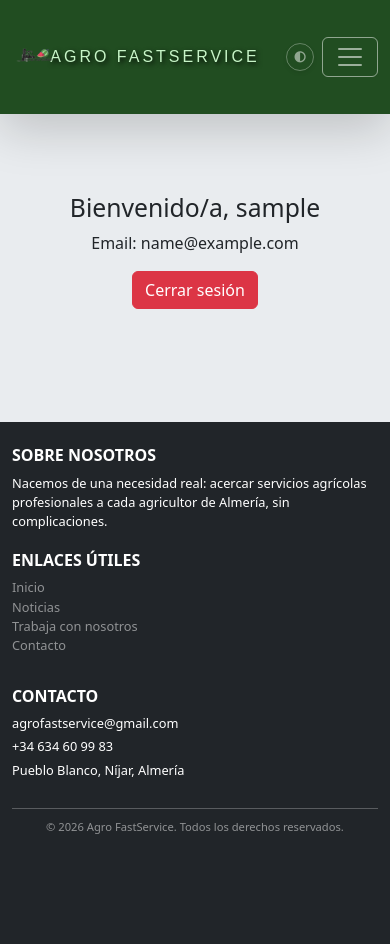
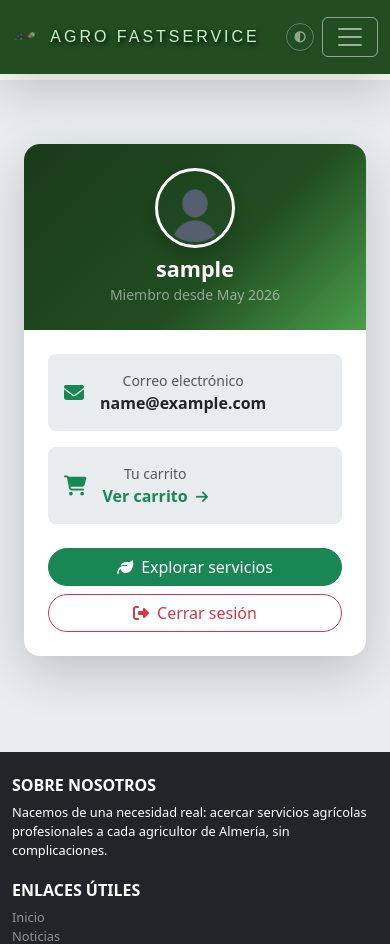
Before and after one commit to Leghlimi/agro_fastservice, a Django app: page /usuarios/perfil/ in a window 390 px wide. Shown: the top 944 px of the page. Before the commit the page ends 834 px from the top, so only its background shows below. Run offline with Django 5.2, Linux system fonts and the light colour scheme; the visitor is signed in with stand-in values (Sample User, id 1); data that the repository does not hold is empty.

Commit message:
Cambios frontend mobile-first

```diff
--- a/carrito/templates/carrito/ver_carrito.html
+++ b/carrito/templates/carrito/ver_carrito.html
@@ -27,7 +27,7 @@
             <tr class="carrito-row">
                 <td data-label="Servicio" class="d-flex align-items-center gap-3 text-start">
                     <img src="{% static 'img/portadas/' %}{{ item.servicio.imagen }}" alt="{{ item.servicio.nombre }}"
-                         class="rounded shadow-sm carrito-thumb" style="width:70px; height:70px; object-fit:cover;">
+                         class="rounded shadow-sm carrito-thumb">
                     <span class="fw-semibold">{{ item.servicio.nombre }}</span>
                 </td>
                 <td data-label="Categoria" class="text-center">{{ item.servicio.categoria }}</td>
@@ -78,7 +78,7 @@
             <i class="fas fa-info-circle me-2"></i>Tu carrito está vacío
         </h4>
         <a href="{% url 'servicios:lista_servicios' %}" class="btn btn-primary rounded-pill mt-2">
-            <i class="fas fa-gamepad me-2"></i>Explorar catálogo de servicios
+            <i class="fas fa-tractor me-2"></i>Explorar catálogo de servicios
         </a>
     </div>
     {% endif %}
--- a/home/templates/home/galeria.html
+++ b/home/templates/home/galeria.html
@@ -33,7 +33,7 @@
                             <img src="{% static 'img/afs' %}{{ forloop.counter }}.jpeg"
                                  class="img-fluid w-100 h-100 galeria-img"
                                  alt="Maquinaria AFS {{ forloop.counter }}"
-                                 style="object-fit: contain;">
+                                 style="object-fit: cover;">
                         </div>
                     </div>
                 </div>
--- a/static/css/style.css
+++ b/static/css/style.css
@@ -72,14 +72,12 @@ header {
 .navbar-brand img {
     height: 40px;
     margin-right: 10px;
-    transform: scale(1.6);
-    transform-origin: left center;
 }
 
 @media (max-width: 992px) {
     .navbar {
-        padding-top: 2rem !important;
-        padding-bottom: 2rem !important;
+        padding-top: 0.75rem !important;
+        padding-bottom: 0.75rem !important;
     }
 }
 
--- a/static/js/script.js
+++ b/static/js/script.js
@@ -1,4 +1,8 @@
   document.addEventListener("DOMContentLoaded", function () {
+
+      // =========================================================
+      // MODO OSCURO
+      // =========================================================
       const btn = document.getElementById("toggle-theme");
       const html = document.documentElement;
 
@@ -8,38 +12,38 @@ document.addEventListener("DOMContentLoaded", function () {
           html.setAttribute("data-bs-theme", savedTheme);
       }
 
+      if (btn) {
           btn.addEventListener("click", function () {
               const current = html.getAttribute("data-bs-theme");
               const next = current === "dark" ? "light" : "dark";
               html.setAttribute("data-bs-theme", next);
-
-        // Guardar el tema elegido en localStorage
               localStorage.setItem("theme", next);
           });
+      }
+
+      // =========================================================
+      // MENSAJES FLOTANTES (TOASTS)
+      // =========================================================
+      const toastElList = [].slice.call(document.querySelectorAll('.toast'));
+      toastElList.forEach(function (toastEl) {
+          const toast = new bootstrap.Toast(toastEl, { delay: 3000 });
+          toast.show();
       });
 
-// Mostrar/ocultar contraseña
+  });
+
+  // =========================================================
+  // MOSTRAR / OCULTAR CONTRASEÑA
+  // =========================================================
   function togglePassword(fieldId) {
       const field = document.getElementById(fieldId);
       const icon = document.getElementById('icon-' + fieldId);
+      if (!field || !icon) return;
       if (field.type === "password") {
           field.type = "text";
-        icon.classList.remove('fa-eye');
-        icon.classList.add('fa-eye-slash');
+          icon.classList.replace('fa-eye', 'fa-eye-slash');
       } else {
           field.type = "password";
-        icon.classList.remove('fa-eye-slash');
-        icon.classList.add('fa-eye');
+          icon.classList.replace('fa-eye-slash', 'fa-eye');
       }
   }
-
-// Mensajes flotantes
-document.addEventListener("DOMContentLoaded", function () {
-    const toastElList = [].slice.call(document.querySelectorAll('.toast'));
-    toastElList.forEach(function (toastEl) {
-        const toast = new bootstrap.Toast(toastEl, {
-            delay: 3000
-        });
-        toast.show();
-    });
-});
--- a/templates/base.html
+++ b/templates/base.html
@@ -3,6 +3,7 @@
 <html lang="es" data-bs-theme="light">
 <head>
     <meta charset="UTF-8">
+    <meta name="viewport" content="width=device-width, initial-scale=1">
     <title>{% block title %}Agro FastService{% endblock %}</title>
 
     <!-- CSS -->
@@ -12,9 +13,7 @@
     <!-- Font Awesome -->
     <link href="https://cdnjs.cloudflare.com/ajax/libs/font-awesome/6.5.0/css/all.min.css" rel="stylesheet">
 
-    <!-- Scripts -->
-    <script src="https://cdn.jsdelivr.net/npm/bootstrap@5.3.0/dist/js/bootstrap.bundle.min.js"></script>
-    <script src="{% static 'js/script.js' %}"></script>
+
 </head>
 <body class="bg-body text-body">
 
@@ -224,5 +223,8 @@
     </div>
 </footer>
 
+<!-- Scripts -->
+<script src="https://cdn.jsdelivr.net/npm/bootstrap@5.3.0/dist/js/bootstrap.bundle.min.js"></script>
+<script src="{% static 'js/script.js' %}"></script>
 </body>
 </html>
--- a/usuarios/templates/usuarios/login.html
+++ b/usuarios/templates/usuarios/login.html
@@ -5,7 +5,7 @@
 
 {% block content %}
 
-<div class="container py-5">
+  <div class="container pt-3 pt-md-5 pb-5">
     <div class="row justify-content-center">
         <div class="col-12 col-sm-10 col-md-8 col-lg-6 col-xl-5">
             <div class="card shadow-lg border-0 rounded-4">
@@ -17,7 +17,7 @@
 
                         <!-- Errores generales -->
                         {% if form.non_field_errors %}
-                        <div class="alert alert-primary">
+                        <div class="alert alert-danger">
                             {{ form.non_field_errors|striptags }}
                         </div>
                         {% endif %}
--- a/usuarios/templates/usuarios/perfil.html
+++ b/usuarios/templates/usuarios/perfil.html
@@ -1,10 +1,66 @@
 {% extends 'base.html' %}
 {% load static %}
 
-{% block title %}Perfil{% endblock %}
+  {% block title %}Perfil — {{ user.username }}{% endblock %}
 
-{% block content %}
-<h2 class="text-body">Bienvenido/a, {{ user.username }}</h2>
-<p class="text-body">Email: {{ user.email }}</p>
-<a href="{% url 'logout' %}" class="btn btn-danger">Cerrar sesión</a>
-{% endblock %}
+  {% block content %}
+  <div class="container pt-3 pt-md-5 pb-5">
+      <div class="row justify-content-center">
+          <div class="col-12 col-sm-10 col-md-8 col-lg-5">
+
+              <!-- Card principal -->
+              <div class="card border-0 shadow-lg rounded-4 overflow-hidden">
+
+                  <!-- Cabecera verde -->
+                  <div class="py-4 text-center text-white"
+                       style="background: linear-gradient(135deg, #1a3a1a 0%, #214d21 60%, #4a9e4a 100%);">
+                      <div class="mb-2">
+                          <img src="{% static 'img/avatares/default.webp' %}"
+                               alt="Avatar"
+                               class="rounded-circle border border-3 border-white shadow"
+                               style="width: 80px; height: 80px; object-fit: cover;">
+                      </div>
+                      <h4 class="fw-bold mb-0">{{ user.username }}</h4>
+                      <small class="text-white-50">Miembro desde {{ user.date_joined|date:"M Y" }}</small>
+                  </div>
+
+                  <!-- Cuerpo -->
+                  <div class="card-body p-4">
+
+                      <!-- Email -->
+                      <div class="d-flex align-items-center gap-3 mb-3 p-3 bg-body-secondary rounded-3">
+                          <i class="fas fa-envelope text-success fa-lg"></i>
+                          <div>
+                              <small class="text-body-secondary d-block">Correo electrónico</small>
+                              <span class="fw-semibold text-body">{{ user.email }}</span>
+                          </div>
+                      </div>
+
+                      <!-- Carrito -->
+                      <div class="d-flex align-items-center gap-3 mb-4 p-3 bg-body-secondary rounded-3">
+                          <i class="fas fa-shopping-cart text-success fa-lg"></i>
+                          <div>
+                              <small class="text-body-secondary d-block">Tu carrito</small>
+                              <a href="{% url 'carrito:ver_carrito' %}" class="fw-semibold text-success text-decoration-none">
+                                  Ver carrito <i class="fas fa-arrow-right ms-1 small"></i>
+                              </a>
+                          </div>
+                      </div>
+
+                      <!-- Botones -->
+                      <div class="d-grid gap-2">
+                          <a href="{% url 'servicios:lista_servicios' %}" class="btn btn-success rounded-pill">
+                              <i class="fas fa-leaf me-2"></i>Explorar servicios
+                          </a>
+                          <a href="{% url 'logout' %}" class="btn btn-outline-danger rounded-pill">
+                              <i class="fas fa-sign-out-alt me-2"></i>Cerrar sesión
+                          </a>
+                      </div>
+
+                  </div>
+              </div>
+
+          </div>
+      </div>
+  </div>
+  {% endblock %}
--- a/usuarios/templates/usuarios/registro.html
+++ b/usuarios/templates/usuarios/registro.html
@@ -5,7 +5,7 @@
 
 {% block content %}
 
-<div class="container py-5">
+  <div class="container pt-3 pt-md-5 pb-5">
     <div class="row justify-content-center">
         <div class="col-12 col-sm-10 col-md-8 col-lg-6 col-xl-5">
             <div class="card shadow-lg border-0 rounded-4">
```
Also changed, not shown: other parts of static/css/style.css (+68 -44 lines), buscador/templates/buscador/resultados_busqueda.html (+7 -5 lines), home/templates/home/index.html (+7 -7 lines), servicios/templates/servicios/detalle_servicio.html (+4 -4 lines), servicios/templates/servicios/lista_servicios.html (+6 -3 lines). Lines whose indentation alone changed are shown as unchanged.
